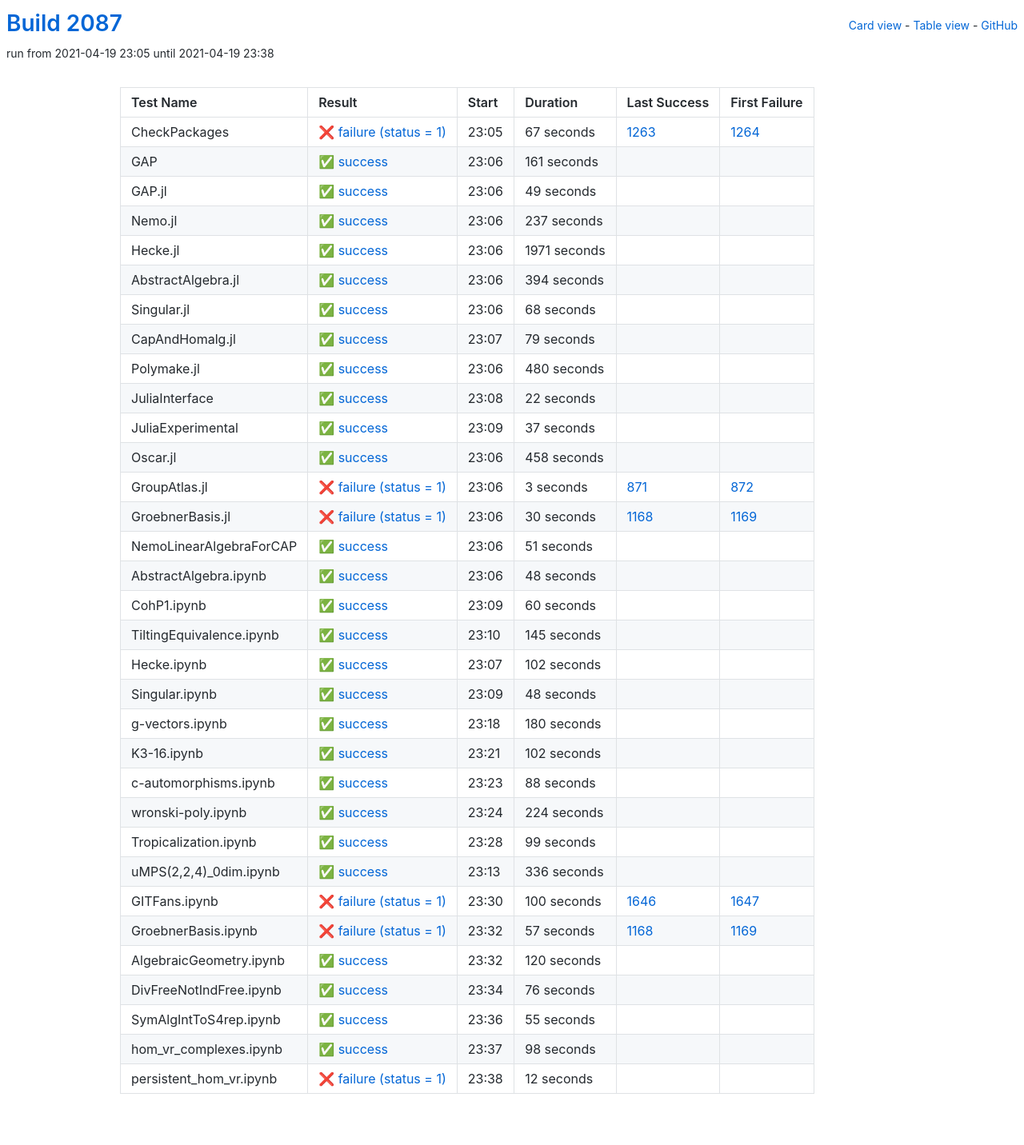
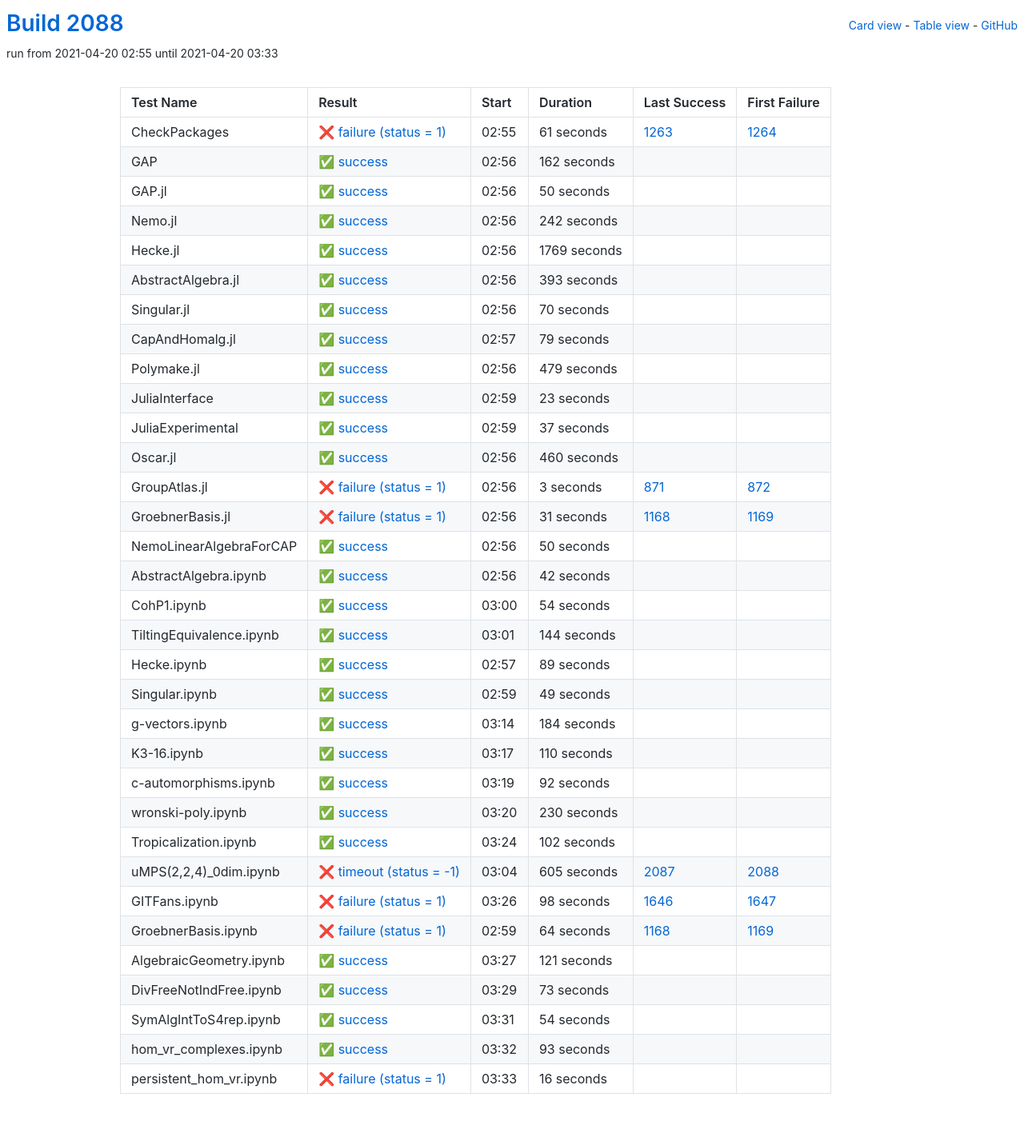
Before and after one commit to oscar-system/oscar-ci-status-stable, a Jekyll site: the page built from table.html, in a window 1280 px wide. Shown: the whole page at 80% size. Built offline with Jekyll 4.4.1, drawn with Linux system fonts in a browser that asks for light colours.

Commit message:
Build #2088

```diff
--- a/_data/ci.yml
+++ b/_data/ci.yml
@@ -1,6 +1,6 @@
 ---
-build: 2087
-build_url: https://oscarci.mathematik.uni-kl.de/job/oscar-stable/2087/
+build: 2088
+build_url: https://oscarci.mathematik.uni-kl.de/job/oscar-stable/2088/
 job: oscar-stable
 organization: oscar-system
 repo: oscar-ci-status-stable
@@ -8,92 +8,92 @@ repourl: https://github.com/oscar-system/oscar-ci-status-stable
 tests:
 - name: CheckPackages
   id: checkpackages
-  log: https://oscarci.mathematik.uni-kl.de/job/oscar-stable/2087/artifact/logs/build-2087/CheckPackages.log
-  start: 2021-04-19 23:05
+  log: https://oscarci.mathematik.uni-kl.de/job/oscar-stable/2088/artifact/logs/build-2088/CheckPackages.log
+  start: 2021-04-20 02:55
   success: false
   exitcode: 1
   status: failure
-  duration: 67
+  duration: 61
   last_success: 1263
   last_success_url: https://oscarci.mathematik.uni-kl.de/job/oscar-stable/1263/
   first_failure: 1264
   first_failure_url: https://oscarci.mathematik.uni-kl.de/job/oscar-stable/1264/
 - name: GAP
   id: gap
-  log: https://oscarci.mathematik.uni-kl.de/job/oscar-stable/2087/artifact/logs/build-2087/GAP.log
-  start: 2021-04-19 23:06
+  log: https://oscarci.mathematik.uni-kl.de/job/oscar-stable/2088/artifact/logs/build-2088/GAP.log
+  start: 2021-04-20 02:56
   success: true
   exitcode: 0
   status: success
-  duration: 161
+  duration: 162
   last_success: false
   last_success_url:
   first_failure: false
   first_failure_url:
 - name: GAP.jl
   id: gap-jl
-  log: https://oscarci.mathematik.uni-kl.de/job/oscar-stable/2087/artifact/logs/build-2087/GAP.jl.log
-  start: 2021-04-19 23:06
+  log: https://oscarci.mathematik.uni-kl.de/job/oscar-stable/2088/artifact/logs/build-2088/GAP.jl.log
+  start: 2021-04-20 02:56
   success: true
   exitcode: 0
   status: success
-  duration: 49
+  duration: 50
   last_success: false
   last_success_url:
   first_failure: false
   first_failure_url:
 - name: Nemo.jl
   id: nemo-jl
-  log: https://oscarci.mathematik.uni-kl.de/job/oscar-stable/2087/artifact/logs/build-2087/Nemo.jl.log
-  start: 2021-04-19 23:06
+  log: https://oscarci.mathematik.uni-kl.de/job/oscar-stable/2088/artifact/logs/build-2088/Nemo.jl.log
+  start: 2021-04-20 02:56
   success: true
   exitcode: 0
   status: success
-  duration: 237
+  duration: 242
   last_success: false
   last_success_url:
   first_failure: false
   first_failure_url:
 - name: Hecke.jl
   id: hecke-jl
-  log: https://oscarci.mathematik.uni-kl.de/job/oscar-stable/2087/artifact/logs/build-2087/Hecke.jl.log
-  start: 2021-04-19 23:06
+  log: https://oscarci.mathematik.uni-kl.de/job/oscar-stable/2088/artifact/logs/build-2088/Hecke.jl.log
+  start: 2021-04-20 02:56
   success: true
   exitcode: 0
   status: success
-  duration: 1971
+  duration: 1769
   last_success: false
   last_success_url:
   first_failure: false
   first_failure_url:
 - name: AbstractAlgebra.jl
   id: abstractalgebra-jl
-  log: https://oscarci.mathematik.uni-kl.de/job/oscar-stable/2087/artifact/logs/build-2087/AbstractAlgebra.jl.log
-  start: 2021-04-19 23:06
+  log: https://oscarci.mathematik.uni-kl.de/job/oscar-stable/2088/artifact/logs/build-2088/AbstractAlgebra.jl.log
+  start: 2021-04-20 02:56
   success: true
   exitcode: 0
   status: success
-  duration: 394
+  duration: 393
   last_success: false
   last_success_url:
   first_failure: false
   first_failure_url:
 - name: Singular.jl
   id: singular-jl
-  log: https://oscarci.mathematik.uni-kl.de/job/oscar-stable/2087/artifact/logs/build-2087/Singular.jl.log
-  start: 2021-04-19 23:06
+  log: https://oscarci.mathematik.uni-kl.de/job/oscar-stable/2088/artifact/logs/build-2088/Singular.jl.log
+  start: 2021-04-20 02:56
   success: true
   exitcode: 0
   status: success
-  duration: 68
+  duration: 70
   last_success: false
   last_success_url:
   first_failure: false
   first_failure_url:
 - name: CapAndHomalg.jl
   id: capandhomalg-jl
-  log: https://oscarci.mathematik.uni-kl.de/job/oscar-stable/2087/artifact/logs/build-2087/CapAndHomalg.jl.log
-  start: 2021-04-19 23:07
+  log: https://oscarci.mathematik.uni-kl.de/job/oscar-stable/2088/artifact/logs/build-2088/CapAndHomalg.jl.log
+  start: 2021-04-20 02:57
   success: true
   exitcode: 0
   status: success
@@ -104,32 +104,32 @@ tests:
   first_failure_url:
 - name: Polymake.jl
   id: polymake-jl
-  log: https://oscarci.mathematik.uni-kl.de/job/oscar-stable/2087/artifact/logs/build-2087/Polymake.jl.log
-  start: 2021-04-19 23:06
+  log: https://oscarci.mathematik.uni-kl.de/job/oscar-stable/2088/artifact/logs/build-2088/Polymake.jl.log
+  start: 2021-04-20 02:56
   success: true
   exitcode: 0
   status: success
-  duration: 480
+  duration: 479
   last_success: false
   last_success_url:
   first_failure: false
   first_failure_url:
 - name: JuliaInterface
   id: juliainterface
-  log: https://oscarci.mathematik.uni-kl.de/job/oscar-stable/2087/artifact/logs/build-2087/JuliaInterface.log
-  start: 2021-04-19 23:08
+  log: https://oscarci.mathematik.uni-kl.de/job/oscar-stable/2088/artifact/logs/build-2088/JuliaInterface.log
+  start: 2021-04-20 02:59
   success: true
   exitcode: 0
   status: success
-  duration: 22
+  duration: 23
   last_success: false
   last_success_url:
   first_failure: false
   first_failure_url:
 - name: JuliaExperimental
   id: juliaexperimental
-  log: https://oscarci.mathematik.uni-kl.de/job/oscar-stable/2087/artifact/logs/build-2087/JuliaExperimental.log
-  start: 2021-04-19 23:09
+  log: https://oscarci.mathematik.uni-kl.de/job/oscar-stable/2088/artifact/logs/build-2088/JuliaExperimental.log
+  start: 2021-04-20 02:59
   success: true
   exitcode: 0
   status: success
@@ -140,20 +140,20 @@ tests:
   first_failure_url:
 - name: Oscar.jl
   id: oscar-jl
-  log: https://oscarci.mathematik.uni-kl.de/job/oscar-stable/2087/artifact/logs/build-2087/Oscar.jl.log
-  start: 2021-04-19 23:06
+  log: https://oscarci.mathematik.uni-kl.de/job/oscar-stable/2088/artifact/logs/build-2088/Oscar.jl.log
+  start: 2021-04-20 02:56
   success: true
   exitcode: 0
   status: success
-  duration: 458
+  duration: 460
   last_success: false
   last_success_url:
   first_failure: false
   first_failure_url:
 - name: GroupAtlas.jl
   id: groupatlas-jl
-  log: https://oscarci.mathematik.uni-kl.de/job/oscar-stable/2087/artifact/logs/build-2087/GroupAtlas.jl.log
-  start: 2021-04-19 23:06
+  log: https://oscarci.mathematik.uni-kl.de/job/oscar-stable/2088/artifact/logs/build-2088/GroupAtlas.jl.log
+  start: 2021-04-20 02:56
   success: false
   exitcode: 1
   status: failure
@@ -164,68 +164,140 @@ tests:
   first_failure_url: https://oscarci.mathematik.uni-kl.de/job/oscar-stable/872/
 - name: GroebnerBasis.jl
   id: groebnerbasis-jl
-  log: https://oscarci.mathematik.uni-kl.de/job/oscar-stable/2087/artifact/logs/build-2087/GroebnerBasis.jl.log
-  start: 2021-04-19 23:06
+  log: https://oscarci.mathematik.uni-kl.de/job/oscar-stable/2088/artifact/logs/build-2088/GroebnerBasis.jl.log
+  start: 2021-04-20 02:56
   success: false
   exitcode: 1
   status: failure
-  duration: 30
+  duration: 31
   last_success: 1168
   last_success_url: https://oscarci.mathematik.uni-kl.de/job/oscar-stable/1168/
   first_failure: 1169
   first_failure_url: https://oscarci.mathematik.uni-kl.de/job/oscar-stable/1169/
 - name: NemoLinearAlgebraForCAP
   id: nemolinearalgebraforcap
-  log: https://oscarci.mathematik.uni-kl.de/job/oscar-stable/2087/artifact/logs/build-2087/NemoLinearAlgebraForCAP.log
-  start: 2021-04-19 23:06
+  log: https://oscarci.mathematik.uni-kl.de/job/oscar-stable/2088/artifact/logs/build-2088/NemoLinearAlgebraForCAP.log
+  start: 2021-04-20 02:56
   success: true
   exitcode: 0
   status: success
-  duration: 51
+  duration: 50
   last_success: false
   last_success_url:
   first_failure: false
   first_failure_url:
 - name: AbstractAlgebra.ipynb
   id: abstractalgebra-ipynb
-  log: https://oscarci.mathematik.uni-kl.de/job/oscar-stable/2087/artifact/logs/build-2087/AbstractAlgebra.ipynb.log
-  start: 2021-04-19 23:06
+  log: https://oscarci.mathematik.uni-kl.de/job/oscar-stable/2088/artifact/logs/build-2088/AbstractAlgebra.ipynb.log
+  start: 2021-04-20 02:56
   success: true
   exitcode: 0
   status: success
-  duration: 48
+  duration: 42
   last_success: false
   last_success_url:
   first_failure: false
   first_failure_url:
 - name: CohP1.ipynb
   id: cohp1-ipynb
-  log: https://oscarci.mathematik.uni-kl.de/job/oscar-stable/2087/artifact/logs/build-2087/CohP1.ipynb.log
-  start: 2021-04-19 23:09
+  log: https://oscarci.mathematik.uni-kl.de/job/oscar-stable/2088/artifact/logs/build-2088/CohP1.ipynb.log
+  start: 2021-04-20 03:00
   success: true
   exitcode: 0
   status: success
-  duration: 60
+  duration: 54
   last_success: false
   last_success_url:
   first_failure: false
   first_failure_url:
 - name: TiltingEquivalence.ipynb
   id: tiltingequivalence-ipynb
-  log: https://oscarci.mathematik.uni-kl.de/job/oscar-stable/2087/artifact/logs/build-2087/TiltingEquivalence.ipynb.log
-  start: 2021-04-19 23:10
+  log: https://oscarci.mathematik.uni-kl.de/job/oscar-stable/2088/artifact/logs/build-2088/TiltingEquivalence.ipynb.log
+  start: 2021-04-20 03:01
   success: true
   exitcode: 0
   status: success
-  duration: 145
+  duration: 144
   last_success: false
   last_success_url:
   first_failure: false
   first_failure_url:
 - name: Hecke.ipynb
   id: hecke-ipynb
-  log: https://oscarci.mathematik.uni-kl.de/job/oscar-stable/2087/artifact/logs/build-2087/Hecke.ipynb.log
-  start: 2021-04-19 23:07
+  log: https://oscarci.mathematik.uni-kl.de/job/oscar-stable/2088/artifact/logs/build-2088/Hecke.ipynb.log
+  start: 2021-04-20 02:57
+  success: true
+  exitcode: 0
+  status: success
+  duration: 89
+  last_success: false
+  last_success_url:
+  first_failure: false
+  first_failure_url:
+- name: Singular.ipynb
+  id: singular-ipynb
+  log: https://oscarci.mathematik.uni-kl.de/job/oscar-stable/2088/artifact/logs/build-2088/Singular.ipynb.log
+  start: 2021-04-20 02:59
+  success: true
+  exitcode: 0
+  status: success
+  duration: 49
+  last_success: false
+  last_success_url:
+  first_failure: false
+  first_failure_url:
+- name: g-vectors.ipynb
+  id: g-vectors-ipynb
+  log: https://oscarci.mathematik.uni-kl.de/job/oscar-stable/2088/artifact/logs/build-2088/g-vectors.ipynb.log
+  start: 2021-04-20 03:14
+  success: true
+  exitcode: 0
+  status: success
+  duration: 184
+  last_success: false
+  last_success_url:
+  first_failure: false
+  first_failure_url:
+- name: K3-16.ipynb
+  id: k3-16-ipynb
+  log: https://oscarci.mathematik.uni-kl.de/job/oscar-stable/2088/artifact/logs/build-2088/K3-16.ipynb.log
+  start: 2021-04-20 03:17
+  success: true
+  exitcode: 0
+  status: success
+  duration: 110
+  last_success: false
+  last_success_url:
+  first_failure: false
+  first_failure_url:
+- name: c-automorphisms.ipynb
+  id: c-automorphisms-ipynb
+  log: https://oscarci.mathematik.uni-kl.de/job/oscar-stable/2088/artifact/logs/build-2088/c-automorphisms.ipynb.log
+  start: 2021-04-20 03:19
+  success: true
+  exitcode: 0
+  status: success
+  duration: 92
+  last_success: false
+  last_success_url:
+  first_failure: false
+  first_failure_url:
+- name: wronski-poly.ipynb
+  id: wronski-poly-ipynb
+  log: https://oscarci.mathematik.uni-kl.de/job/oscar-stable/2088/artifact/logs/build-2088/wronski-poly.ipynb.log
+  start: 2021-04-20 03:20
+  success: true
+  exitcode: 0
+  status: success
+  duration: 230
+  last_success: false
+  last_success_url:
+  first_failure: false
+  first_failure_url:
+- name: Tropicalization.ipynb
+  id: tropicalization-ipynb
+  log: https://oscarci.mathematik.uni-kl.de/job/oscar-stable/2088/artifact/logs/build-2088/Tropicalization.ipynb.log
+  start: 2021-04-20 03:24
   success: true
   exitcode: 0
   status: success
@@ -234,170 +306,98 @@ tests:
   last_success_url:
   first_failure: false
   first_failure_url:
-- name: Singular.ipynb
-  id: singular-ipynb
-  log: https://oscarci.mathematik.uni-kl.de/job/oscar-stable/2087/artifact/logs/build-2087/Singular.ipynb.log
-  start: 2021-04-19 23:09
-  success: true
-  exitcode: 0
-  status: success
-  duration: 48
-  last_success: false
-  last_success_url:
-  first_failure: false
-  first_failure_url:
-- name: g-vectors.ipynb
-  id: g-vectors-ipynb
-  log: https://oscarci.mathematik.uni-kl.de/job/oscar-stable/2087/artifact/logs/build-2087/g-vectors.ipynb.log
-  start: 2021-04-19 23:18
-  success: true
-  exitcode: 0
-  status: success
-  duration: 180
-  last_success: false
-  last_success_url:
-  first_failure: false
-  first_failure_url:
-- name: K3-16.ipynb
-  id: k3-16-ipynb
-  log: https://oscarci.mathematik.uni-kl.de/job/oscar-stable/2087/artifact/logs/build-2087/K3-16.ipynb.log
-  start: 2021-04-19 23:21
-  success: true
-  exitcode: 0
-  status: success
-  duration: 102
-  last_success: false
-  last_success_url:
-  first_failure: false
-  first_failure_url:
-- name: c-automorphisms.ipynb
-  id: c-automorphisms-ipynb
-  log: https://oscarci.mathematik.uni-kl.de/job/oscar-stable/2087/artifact/logs/build-2087/c-automorphisms.ipynb.log
-  start: 2021-04-19 23:23
-  success: true
-  exitcode: 0
-  status: success
-  duration: 88
-  last_success: false
-  last_success_url:
-  first_failure: false
-  first_failure_url:
-- name: wronski-poly.ipynb
-  id: wronski-poly-ipynb
-  log: https://oscarci.mathematik.uni-kl.de/job/oscar-stable/2087/artifact/logs/build-2087/wronski-poly.ipynb.log
-  start: 2021-04-19 23:24
-  success: true
-  exitcode: 0
-  status: success
-  duration: 224
-  last_success: false
-  last_success_url:
-  first_failure: false
-  first_failure_url:
-- name: Tropicalization.ipynb
-  id: tropicalization-ipynb
-  log: https://oscarci.mathematik.uni-kl.de/job/oscar-stable/2087/artifact/logs/build-2087/Tropicalization.ipynb.log
-  start: 2021-04-19 23:28
-  success: true
-  exitcode: 0
-  status: success
-  duration: 99
-  last_success: false
-  last_success_url:
-  first_failure: false
-  first_failure_url:
 - name: uMPS(2,2,4)_0dim.ipynb
   id: umps-2-2-4-0dim-ipynb
-  log: https://oscarci.mathematik.uni-kl.de/job/oscar-stable/2087/artifact/logs/build-2087/uMPS-2-2-4-_0dim.ipynb.log
-  start: 2021-04-19 23:13
-  success: true
-  exitcode: 0
-  status: success
-  duration: 336
-  last_success: false
-  last_success_url:
-  first_failure: false
-  first_failure_url:
+  log: https://oscarci.mathematik.uni-kl.de/job/oscar-stable/2088/artifact/logs/build-2088/uMPS-2-2-4-_0dim.ipynb.log
+  start: 2021-04-20 03:04
+  success: false
+  exitcode: -1
+  status: timeout
+  duration: 605
+  last_success: 2087
+  last_success_url: https://oscarci.mathematik.uni-kl.de/job/oscar-stable/2087/
+  first_failure: 2088
+  first_failure_url: https://oscarci.mathematik.uni-kl.de/job/oscar-stable/2088/
 - name: GITFans.ipynb
   id: gitfans-ipynb
-  log: https://oscarci.mathematik.uni-kl.de/job/oscar-stable/2087/artifact/logs/build-2087/GITFans.ipynb.log
-  start: 2021-04-19 23:30
+  log: https://oscarci.mathematik.uni-kl.de/job/oscar-stable/2088/artifact/logs/build-2088/GITFans.ipynb.log
+  start: 2021-04-20 03:26
   success: false
   exitcode: 1
   status: failure
-  duration: 100
+  duration: 98
   last_success: 1646
   last_success_url: https://oscarci.mathematik.uni-kl.de/job/oscar-stable/1646/
   first_failure: 1647
   first_failure_url: https://oscarci.mathematik.uni-kl.de/job/oscar-stable/1647/
 - name: GroebnerBasis.ipynb
   id: groebnerbasis-ipynb
-  log: https://oscarci.mathematik.uni-kl.de/job/oscar-stable/2087/artifact/logs/build-2087/GroebnerBasis.ipynb.log
-  start: 2021-04-19 23:32
+  log: https://oscarci.mathematik.uni-kl.de/job/oscar-stable/2088/artifact/logs/build-2088/GroebnerBasis.ipynb.log
+  start: 2021-04-20 02:59
   success: false
   exitcode: 1
   status: failure
-  duration: 57
+  duration: 64
   last_success: 1168
   last_success_url: https://oscarci.mathematik.uni-kl.de/job/oscar-stable/1168/
   first_failure: 1169
   first_failure_url: https://oscarci.mathematik.uni-kl.de/job/oscar-stable/1169/
 - name: AlgebraicGeometry.ipynb
   id: algebraicgeometry-ipynb
-  log: https://oscarci.mathematik.uni-kl.de/job/oscar-stable/2087/artifact/logs/build-2087/AlgebraicGeometry.ipynb.log
-  start: 2021-04-19 23:32
+  log: https://oscarci.mathematik.uni-kl.de/job/oscar-stable/2088/artifact/logs/build-2088/AlgebraicGeometry.ipynb.log
+  start: 2021-04-20 03:27
   success: true
   exitcode: 0
   status: success
-  duration: 120
+  duration: 121
   last_success: false
   last_success_url:
   first_failure: false
   first_failure_url:
 - name: DivFreeNotIndFree.ipynb
   id: divfreenotindfree-ipynb
-  log: https://oscarci.mathematik.uni-kl.de/job/oscar-stable/2087/artifact/logs/build-2087/DivFreeNotIndFree.ipynb.log
-  start: 2021-04-19 23:34
+  log: https://oscarci.mathematik.uni-kl.de/job/oscar-stable/2088/artifact/logs/build-2088/DivFreeNotIndFree.ipynb.log
+  start: 2021-04-20 03:29
   success: true
   exitcode: 0
   status: success
-  duration: 76
+  duration: 73
   last_success: false
   last_success_url:
   first_failure: false
   first_failure_url:
 - name: SymAlgIntToS4rep.ipynb
   id: symalginttos4rep-ipynb
-  log: https://oscarci.mathematik.uni-kl.de/job/oscar-stable/2087/artifact/logs/build-2087/SymAlgIntToS4rep.ipynb.log
-  start: 2021-04-19 23:36
+  log: https://oscarci.mathematik.uni-kl.de/job/oscar-stable/2088/artifact/logs/build-2088/SymAlgIntToS4rep.ipynb.log
+  start: 2021-04-20 03:31
   success: true
   exitcode: 0
   status: success
-  duration: 55
+  duration: 54
   last_success: false
   last_success_url:
   first_failure: false
   first_failure_url:
 - name: hom_vr_complexes.ipynb
   id: hom-vr-complexes-ipynb
-  log: https://oscarci.mathematik.uni-kl.de/job/oscar-stable/2087/artifact/logs/build-2087/hom_vr_complexes.ipynb.log
-  start: 2021-04-19 23:37
+  log: https://oscarci.mathematik.uni-kl.de/job/oscar-stable/2088/artifact/logs/build-2088/hom_vr_complexes.ipynb.log
+  start: 2021-04-20 03:32
   success: true
   exitcode: 0
   status: success
-  duration: 98
+  duration: 93
   last_success: false
   last_success_url:
   first_failure: false
   first_failure_url:
 - name: persistent_hom_vr.ipynb
   id: persistent-hom-vr-ipynb
-  log: https://oscarci.mathematik.uni-kl.de/job/oscar-stable/2087/artifact/logs/build-2087/persistent_hom_vr.ipynb.log
-  start: 2021-04-19 23:38
+  log: https://oscarci.mathematik.uni-kl.de/job/oscar-stable/2088/artifact/logs/build-2088/persistent_hom_vr.ipynb.log
+  start: 2021-04-20 03:33
   success: false
   exitcode: 1
   status: failure
-  duration: 12
+  duration: 16
   last_success: false
   last_success_url:
   first_failure: false
```
Also changed, not shown: README.md.
